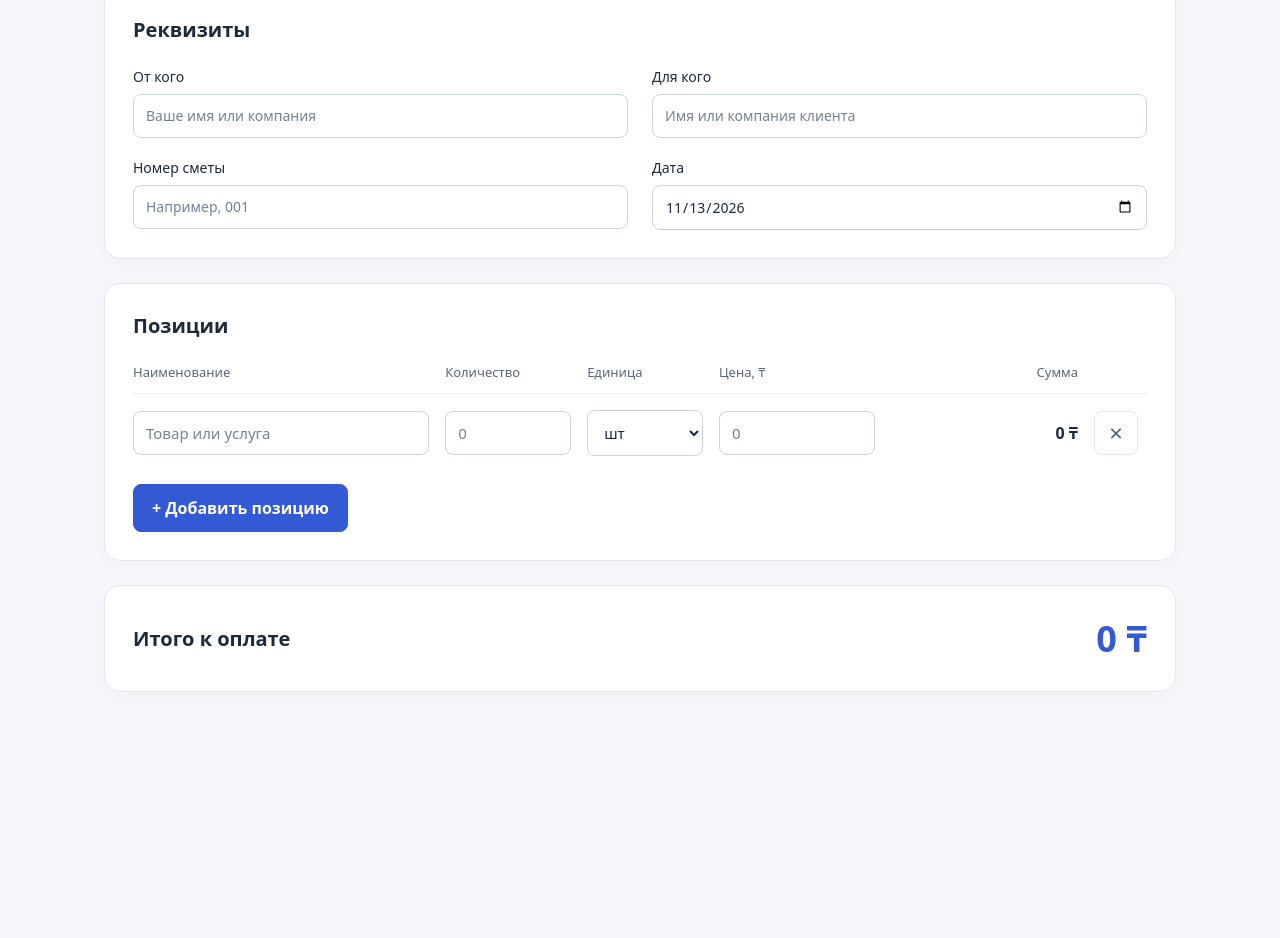
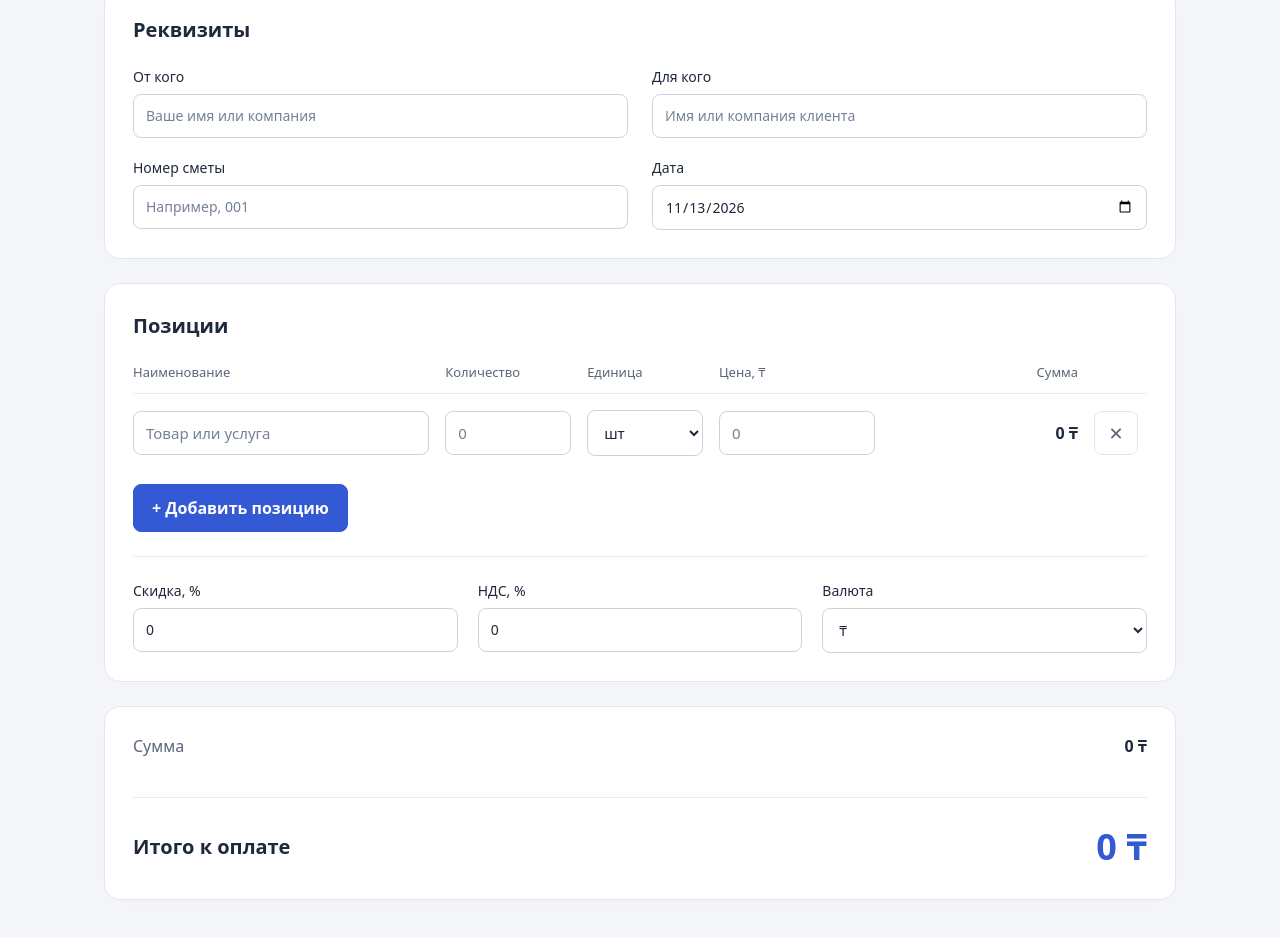
Before and after one commit to maliksuleimenov11-dotcom/smeta, a plain HTML site: page index.html in a window 1280 px wide. Shown: the part 186-1124 px from the top of the page. Before the commit the page ends 950 px from the top, so only its background shows below. Drawn offline with Linux system fonts and the light colour scheme.

Commit message:
Добавить скидку, НДС и валюту

```diff
--- a/index.html
+++ b/index.html
@@ -29,16 +29,29 @@
       <table>
         <caption class="visually-hidden">Позиции сметы: количество, цена и сумма</caption>
         <thead>
-          <tr><th scope="col">Наименование</th><th scope="col">Количество</th><th scope="col">Единица</th><th scope="col">Цена, ₸</th><th scope="col" class="amount-heading">Сумма</th><th scope="col"><span class="visually-hidden">Удаление</span></th></tr>
+          <tr><th scope="col">Наименование</th><th scope="col">Количество</th><th scope="col">Единица</th><th scope="col">Цена, <span class="currency-symbol">₸</span></th><th scope="col" class="amount-heading">Сумма</th><th scope="col"><span class="visually-hidden">Удаление</span></th></tr>
         </thead>
         <tbody id="items"></tbody>
       </table>
       <button type="button" class="add-button" id="add-item">+ Добавить позицию</button>
+      <div class="calculation-settings">
+        <label>Скидка, %<input type="text" inputmode="decimal" id="discount-rate" value="0" autocomplete="off"></label>
+        <label>НДС, %<input type="text" inputmode="decimal" id="vat-rate" value="0" autocomplete="off"></label>
+        <label>Валюта<select id="currency"><option value="₸">₸</option><option value="₽">₽</option><option value="$">$</option><option value="€">€</option></select></label>
+      </div>
     </section>
 
-    <section class="card total-card" aria-labelledby="total-title">
-      <h2 id="total-title">Итого к оплате</h2>
-      <output id="total" aria-live="polite" aria-atomic="true">0 ₸</output>
+    <section class="card summary-card" aria-labelledby="total-title">
+      <dl class="summary-lines">
+        <div class="summary-line"><dt>Сумма</dt><dd><output id="subtotal">0 ₸</output></dd></div>
+        <div class="summary-line" id="discount-line" hidden><dt>Скидка</dt><dd><output id="discount-amount">0 ₸</output></dd></div>
+        <div class="summary-line" id="discounted-line" hidden><dt>Сумма со скидкой</dt><dd><output id="discounted-amount">0 ₸</output></dd></div>
+        <div class="summary-line" id="vat-line" hidden><dt>НДС</dt><dd><output id="vat-amount">0 ₸</output></dd></div>
+      </dl>
+      <div class="total-card">
+        <h2 id="total-title">Итого к оплате</h2>
+        <output id="total" aria-live="polite" aria-atomic="true">0 ₸</output>
+      </div>
     </section>
   </main>
 
@@ -47,7 +60,7 @@
       <td><label><span class="field-label">Наименование</span><input type="text" class="item-name" placeholder="Товар или услуга"></label></td>
       <td><label><span class="field-label">Количество</span><input type="text" inputmode="decimal" class="item-quantity" placeholder="0" autocomplete="off"></label></td>
       <td><label><span class="field-label">Единица</span><select class="item-unit"><option value="шт">шт</option><option value="час">час</option><option value="услуга">услуга</option></select></label></td>
-      <td><label><span class="field-label">Цена, ₸</span><input type="text" inputmode="decimal" class="item-price" placeholder="0" autocomplete="off"></label></td>
+      <td><label><span class="field-label">Цена, <span class="currency-symbol">₸</span></span><input type="text" inputmode="decimal" class="item-price" placeholder="0" autocomplete="off"></label></td>
       <td class="line-total"><span class="mobile-label" aria-hidden="true">Сумма</span><output class="item-total" aria-label="Сумма строки">0 ₸</output></td>
       <td class="delete-cell"><button type="button" class="delete-button" aria-label="Удалить позицию">✕</button></td>
     </tr>
--- a/script.js
+++ b/script.js
@@ -4,8 +4,11 @@ const items = document.querySelector("#items");
 const template = document.querySelector("#item-template");
 const addButton = document.querySelector("#add-item");
 const totalOutput = document.querySelector("#total");
+const discountRate = document.querySelector("#discount-rate");
+const vatRate = document.querySelector("#vat-rate");
+const currency = document.querySelector("#currency");
 const moneyFormatter = new Intl.NumberFormat("ru-RU", {
-  maximumFractionDigits: 2,
+  maximumFractionDigits: 0,
 });
 
 function readNumber(value) {
@@ -16,15 +19,18 @@ function readNumber(value) {
 }
 
 function roundMoney(value) {
-  const rounded = Math.round(value * 100) / 100;
+  const rounded = Math.round(value);
   return Number.isFinite(rounded) ? rounded : 0;
 }
 
 function formatMoney(value) {
-  return `${moneyFormatter.format(value === 0 ? 0 : value).replace(/[\u00a0\u202f]/g, " ")} ₸`;
+  return `${moneyFormatter.format(value === 0 ? 0 : value).replace(/[\u00a0\u202f]/g, " ")} ${currency.value}`;
 }
 
 function recalculate() {
+  document.querySelectorAll(".currency-symbol").forEach((symbol) => {
+    symbol.textContent = currency.value;
+  });
   let total = 0;
   for (const row of items.rows) {
     const quantity = readNumber(row.querySelector(".item-quantity").value);
@@ -33,7 +39,18 @@ function recalculate() {
     row.querySelector(".item-total").textContent = formatMoney(amount);
     total = roundMoney(total + amount);
   }
-  totalOutput.textContent = formatMoney(total);
+  const discount = roundMoney(total * (readNumber(discountRate.value) / 100));
+  const discounted = roundMoney(total - discount);
+  const vat = roundMoney(discounted * (readNumber(vatRate.value) / 100));
+
+  document.querySelector("#subtotal").textContent = formatMoney(total);
+  document.querySelector("#discount-amount").textContent = formatMoney(-discount);
+  document.querySelector("#discounted-amount").textContent = formatMoney(discounted);
+  document.querySelector("#vat-amount").textContent = formatMoney(vat);
+  document.querySelector("#discount-line").hidden = discount === 0;
+  document.querySelector("#discounted-line").hidden = discounted === 0;
+  document.querySelector("#vat-line").hidden = vat === 0;
+  totalOutput.textContent = formatMoney(roundMoney(discounted + vat));
 }
 
 function addItem(focus = true) {
@@ -45,6 +62,9 @@ function addItem(focus = true) {
 }
 
 addButton.addEventListener("click", () => addItem());
+discountRate.addEventListener("input", recalculate);
+vatRate.addEventListener("input", recalculate);
+currency.addEventListener("change", recalculate);
 items.addEventListener("input", recalculate);
 items.addEventListener("keydown", (event) => {
   if (event.key !== "Enter" || event.isComposing || event.repeat) return;
--- a/styles.css
+++ b/styles.css
@@ -39,6 +39,13 @@ td input, td select { font-size: 15px; }
 .delete-button:hover { background: #f0f3fa; color: #1e293b; }
 .add-button { margin-top: 12px; padding: 12px 18px; background: var(--accent); color: white; border: 1px solid var(--accent); font-weight: 600; }
 .add-button:hover { background: #2947ad; }
+.calculation-settings { display: grid; grid-template-columns: repeat(3, minmax(0, 1fr)); gap: 20px; margin-top: 24px; padding-top: 24px; border-top: 1px solid #e8ecf2; }
+.summary-lines { margin: 0 0 24px; padding-bottom: 24px; border-bottom: 1px solid #e8ecf2; }
+.summary-line { display: flex; justify-content: space-between; gap: 16px; margin-bottom: 16px; }
+.summary-line:last-child { margin-bottom: 0; }
+.summary-line[hidden] { display: none; }
+.summary-line dt { color: #596579; }
+.summary-line dd { margin: 0; min-width: 0; text-align: right; overflow-wrap: anywhere; font-weight: 600; }
 .total-card { display: flex; justify-content: space-between; align-items: center; gap: 20px; }
 .total-card h2 { margin: 0; }
 #total { color: var(--accent); font-size: clamp(28px, 4vw, 36px); font-weight: 750; text-align: right; overflow-wrap: anywhere; min-width: 0; }
@@ -57,6 +64,7 @@ td input, td select { font-size: 15px; }
   .estimate { padding: 28px 16px; }
   .card { padding: 20px 16px; margin-bottom: 16px; }
   .details-grid { grid-template-columns: 1fr; gap: 16px; }
+  .calculation-settings { grid-template-columns: 1fr; gap: 16px; }
   table, tbody { display: block; }
   thead { position: absolute; width: 1px; height: 1px; overflow: hidden; clip-path: inset(50%); }
   tbody { display: grid; gap: 16px; }
```
